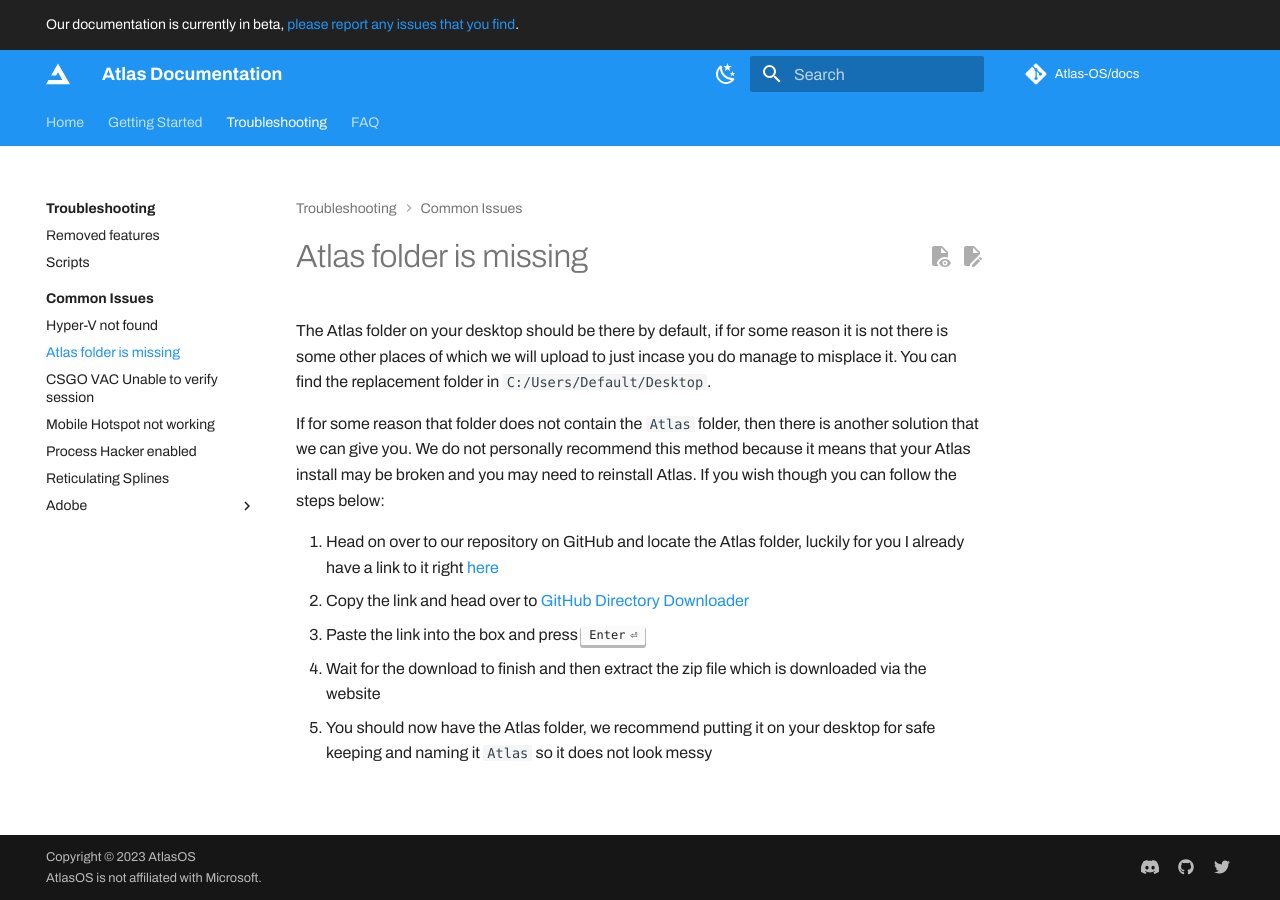
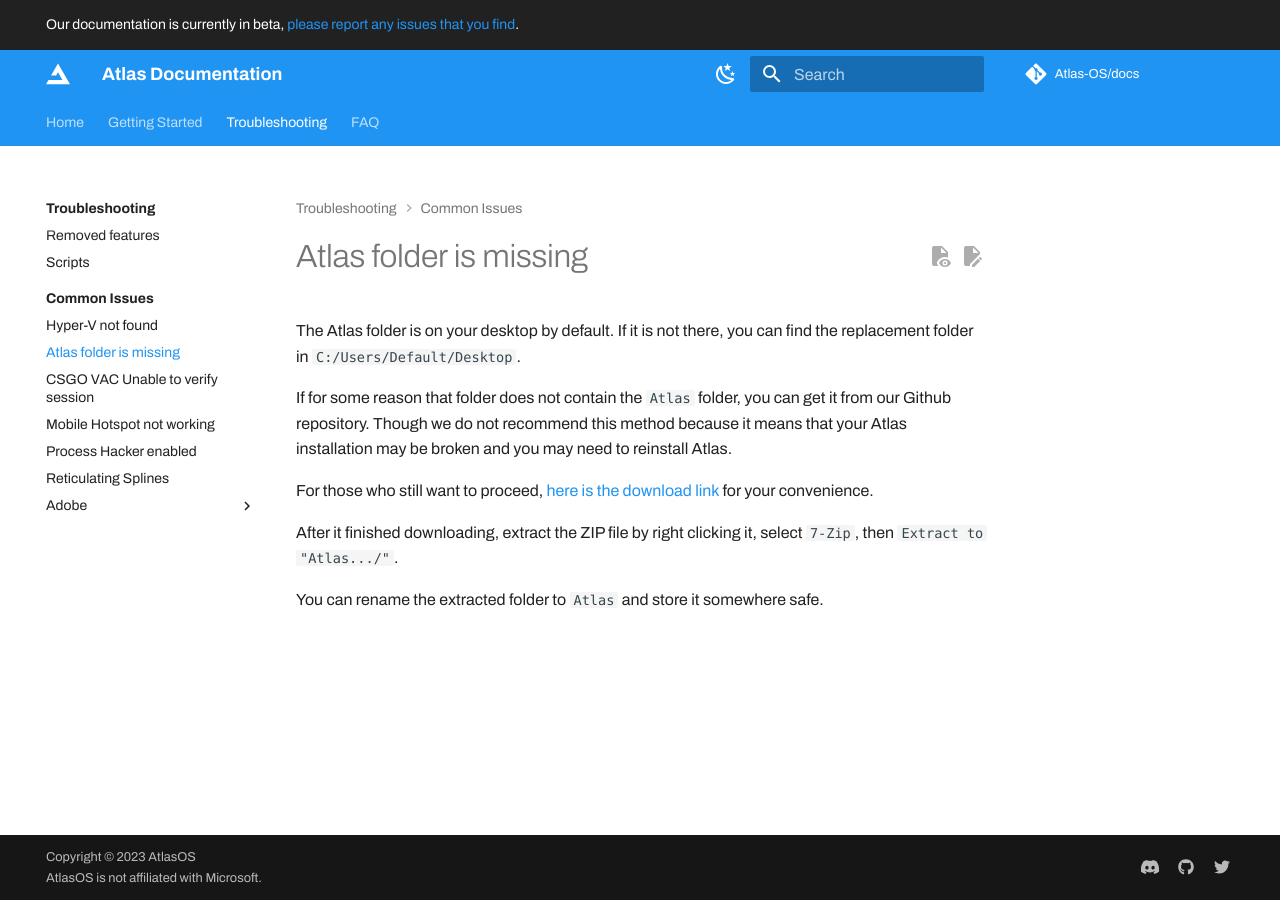
Before and after one commit to Atlas-OS/docs, an MkDocs documentation site: the page built from docs/troubleshooting/common-issues/atlas-folder-missing.md, in a window 1280 px wide. Built offline with MkDocs 1.6.1 and Material for MkDocs 9.7.7, drawn with Linux system fonts in a browser that asks for light colours; some web fonts are replaced; plug-ins that fetch from the network failed and are left out; comment, search, counter and statistics services are not loaded.

Commit message:
refactor: :memo: rewrite atlas-folder-missing (#64)

```diff
--- a/docs/troubleshooting/common-issues/atlas-folder-missing.md
+++ b/docs/troubleshooting/common-issues/atlas-folder-missing.md
@@ -1,9 +1,9 @@
-The Atlas folder on your desktop should be there by default, if for some reason it is not there is some other places of which we will upload to just incase you do manage to misplace it. You can find the replacement folder in `C:/Users/Default/Desktop`.
+The Atlas folder is on your desktop by default. If it is not there, you can find the replacement folder in `C:/Users/Default/Desktop`.
 
-If for some reason that folder does not contain the `Atlas` folder, then there is another solution that we can give you. We do not personally recommend this method because it means that your Atlas install may be broken and you may need to reinstall Atlas. If you wish though you can follow the steps below:
+If for some reason that folder does not contain the `Atlas` folder, you can get it from our Github repository. Though we do not recommend this method because it means that your Atlas installation may be broken and you may need to reinstall Atlas.
 
-1. Head on over to our repository on GitHub and locate the Atlas folder, luckily for you I already have a link to it right [here](https://github.com/Atlas-OS/Atlas/tree/main/src/Executables/Atlas)
-2. Copy the link and head over to [GitHub Directory Downloader](https://download-directory.github.io/)
-3. Paste the link into the box and press ++enter++
-4. Wait for the download to finish and then extract the zip file which is downloaded via the website
-5. You should now have the Atlas folder, we recommend putting it on your desktop for safe keeping and naming it `Atlas` so it does not look messy
+For those who still want to proceed, [here is the download link](https://download-directory.github.io/?url=https%3A%2F%2Fgithub.com%2FAtlas-OS%2FAtlas%2Ftree%2Fmain%2Fsrc%2FExecutables%2FAtlas) for your convenience.
+
+After it finished downloading, extract the ZIP file by right clicking it, select `7-Zip`, then `Extract to "Atlas.../"`.
+
+You can rename the extracted folder to `Atlas` and store it somewhere safe.
```
